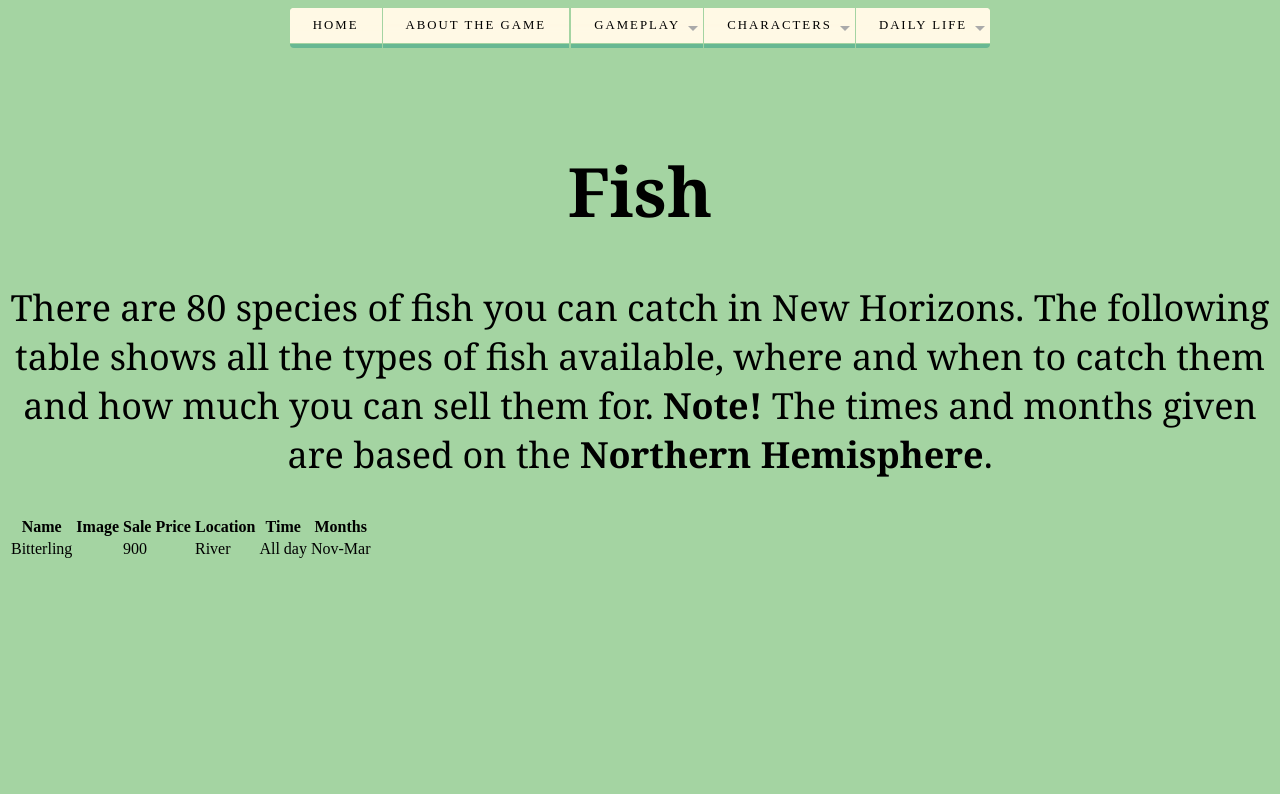
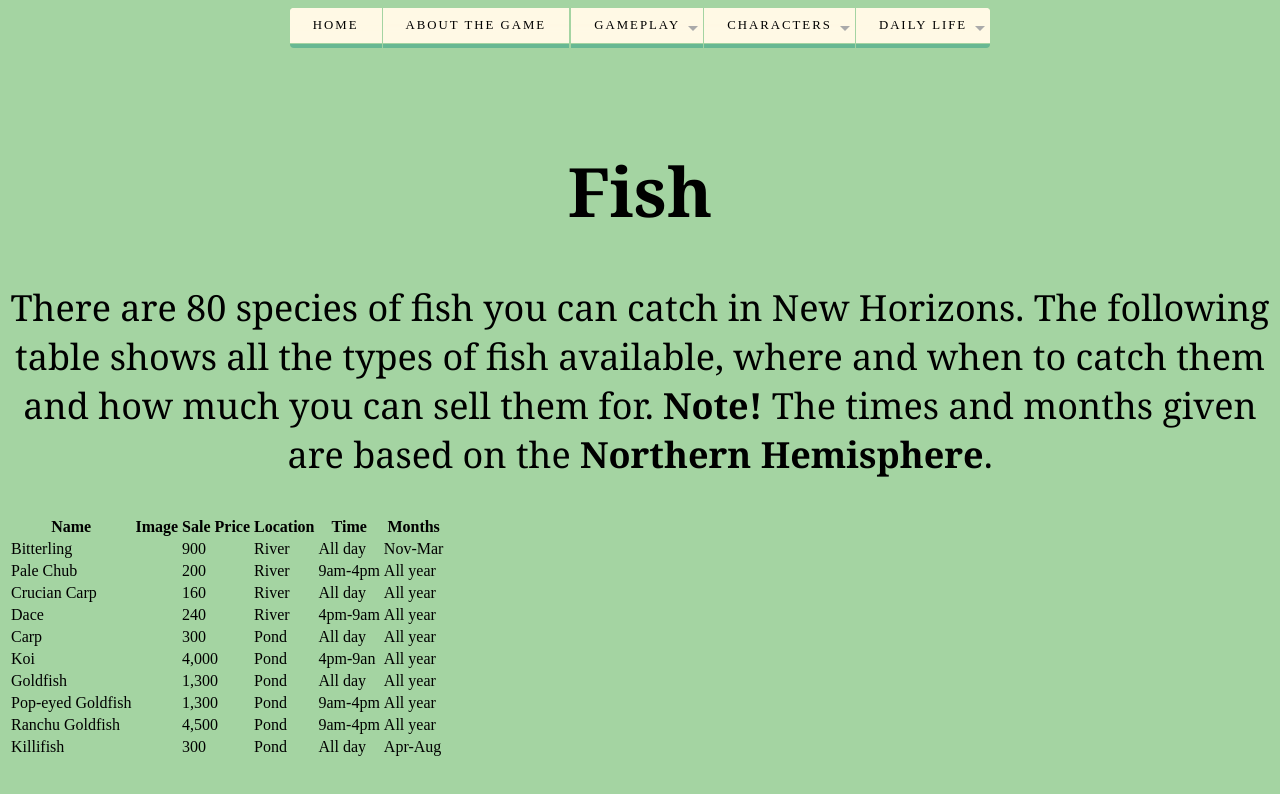
Before and after one commit to hailshew/AC-Web, a plain HTML site: page fish.html in a window 1280 px wide. Drawn offline with Linux system fonts and the light colour scheme.

Commit message:
10 fish complete

```diff
--- a/fish.html
+++ b/fish.html
@@ -70,7 +70,81 @@ are based on the <strong>Northern Hemisphere</strong>.</p>
     <td>All day</td>
     <td>Nov-Mar</td>
   </tr>
+  <tr>
+    <td>Pale Chub</td>
+    <td></td>
+    <td>200</td>
+    <td>River</td>
+    <td>9am-4pm</td>
+    <td>All year</td>
+  </tr>
+  <tr>
+    <td>Crucian Carp</td>
+    <td></td>
+    <td>160</td>
+    <td>River</td>
+    <td>All day</td>
+    <td>All year</td>
+  </tr>
+  <tr>
+    <td>Dace</td>
+    <td></td>
+    <td>240</td>
+    <td>River</td>
+    <td>4pm-9am</td>
+    <td>All year</td>
+  </tr>
+  <tr>
+    <td>Carp</td>
+    <td></td>
+    <td>300</td>
+    <td>Pond</td>
+    <td>All day</td>
+    <td>All year</td>
+  </tr>
+  <tr>
+    <td>Koi</td>
+    <td></td>
+    <td>4,000</td>
+    <td>Pond</td>
+    <td>4pm-9an</td>
+    <td>All year</td>
+  </tr>
+  <tr>
+    <td>Goldfish</td>
+    <td></td>
+    <td>1,300</td>
+    <td>Pond</td>
+    <td>All day</td>
+    <td>All year</td>
+  </tr>
+  <tr>
+    <td>Pop-eyed Goldfish</td>
+    <td></td>
+    <td>1,300</td>
+    <td>Pond</td>
+    <td>9am-4pm</td>
+    <td>All year</td>
+  </tr>
+  <tr>
+    <td>Ranchu Goldfish</td>
+    <td></td>
+    <td>4,500</td>
+    <td>Pond</td>
+    <td>9am-4pm</td>
+    <td>All year</td>
+  </tr>
+  <tr>
+    <td>Killifish</td>
+    <td></td>
+    <td>300</td>
+    <td>Pond</td>
+    <td>All day</td>
+    <td>Apr-Aug</td>
+  </tr>
 
+
+</table>
 
 
 
```
